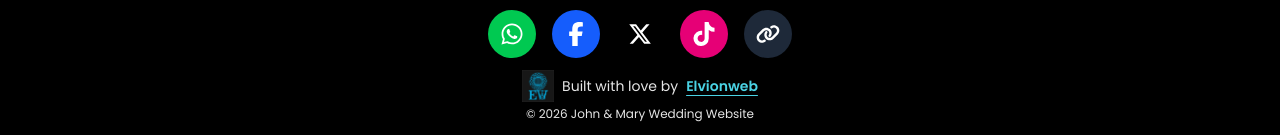
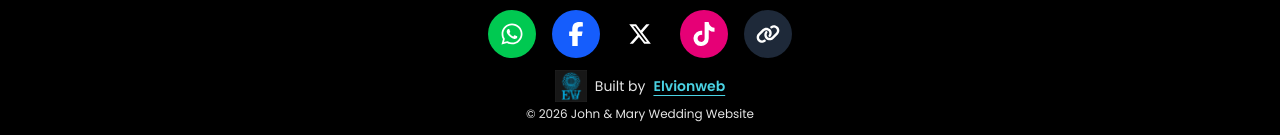
Before and after one commit to elvionweb/marriage-website-frontend, a React (Vite) app: page / in a window 1280 px wide. Shown: the part 6024-6159 px from the top of the page. Built offline with nearby package versions, Linux system fonts and the light colour scheme; no server answers.

Commit message:
Updated the footer

```diff
--- a/src/components/Footer.jsx
+++ b/src/components/Footer.jsx
@@ -36,7 +36,7 @@ export default function Footer({
             alt="Elvionweb Logo"
             className="w-8 h-8 object-contain"
           />
-          Built with love by{" "}
+          Built by{" "}
           <a
             href="https://www.elvionweb.com"
             target="_blank"
```
